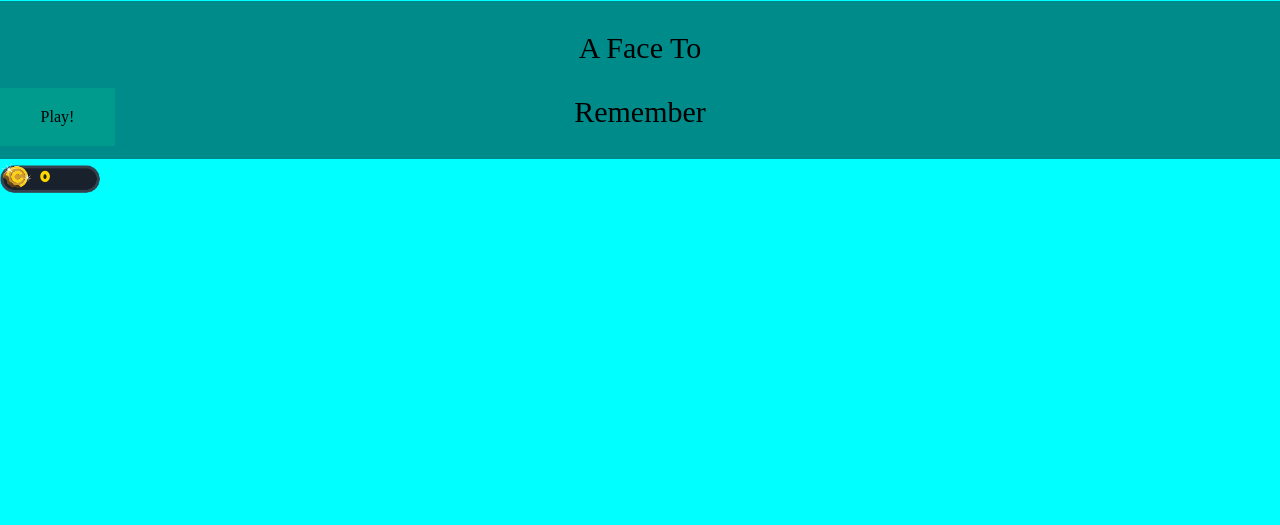
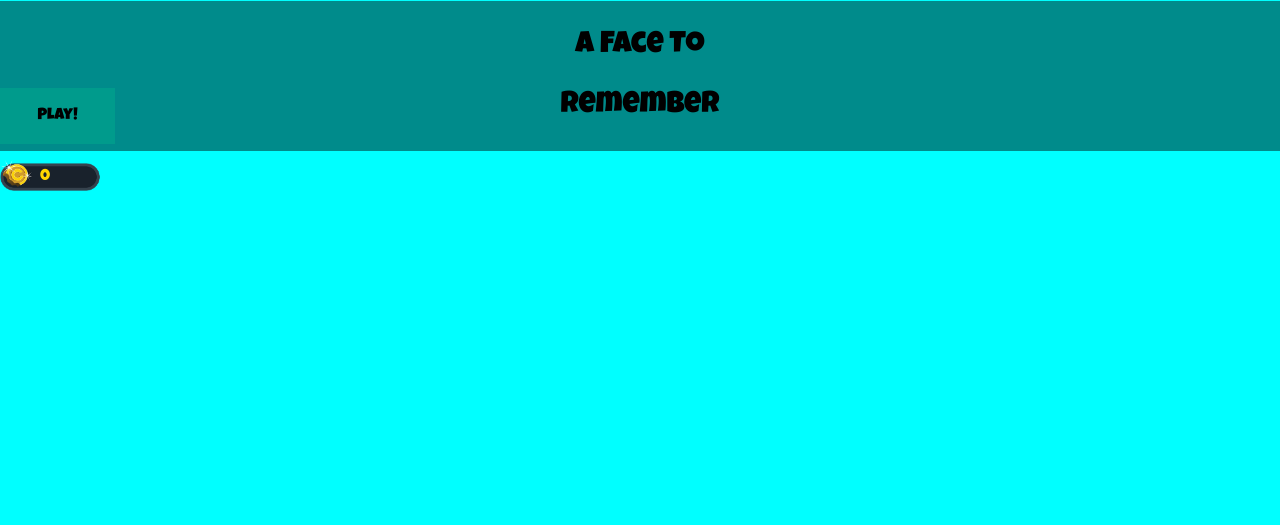
Before and after one commit to zizzle8383/afacedebug, a plain HTML site: page index.html in a window 1280 px wide. Shown: the top 525 px of the page. Drawn offline with Linux system fonts and the light colour scheme.

Commit message:
Update mystyle.css

```diff
--- a/mystyle.css
+++ b/mystyle.css
@@ -22,6 +22,7 @@ button{
   border-style:none;
 }
 #test{
+  font-family:bc;
   padding:20px;
   position:relative;
   background-color:#009b8c;
@@ -39,6 +40,7 @@ body{
 }
 
 #ps{
+  font-family:bc;
   z-index:-1;
   left:0;
   right:0;
```
